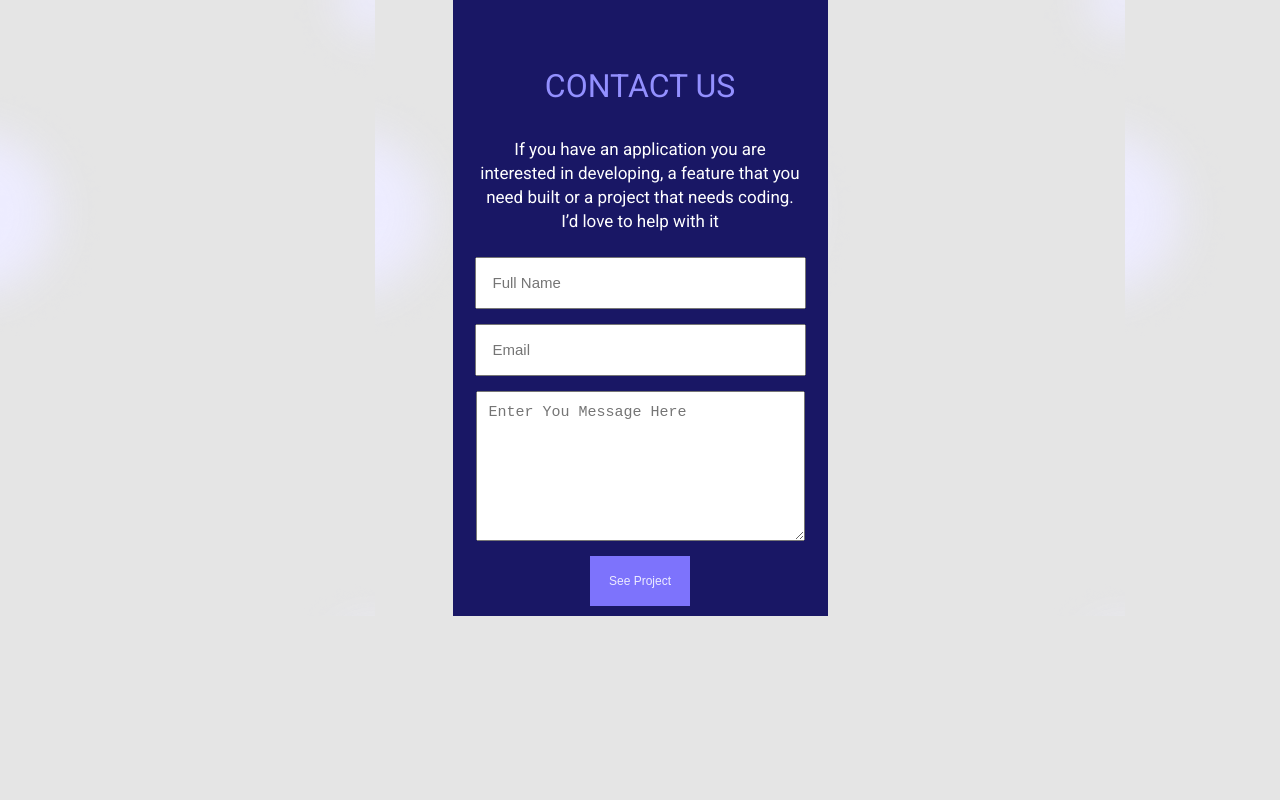
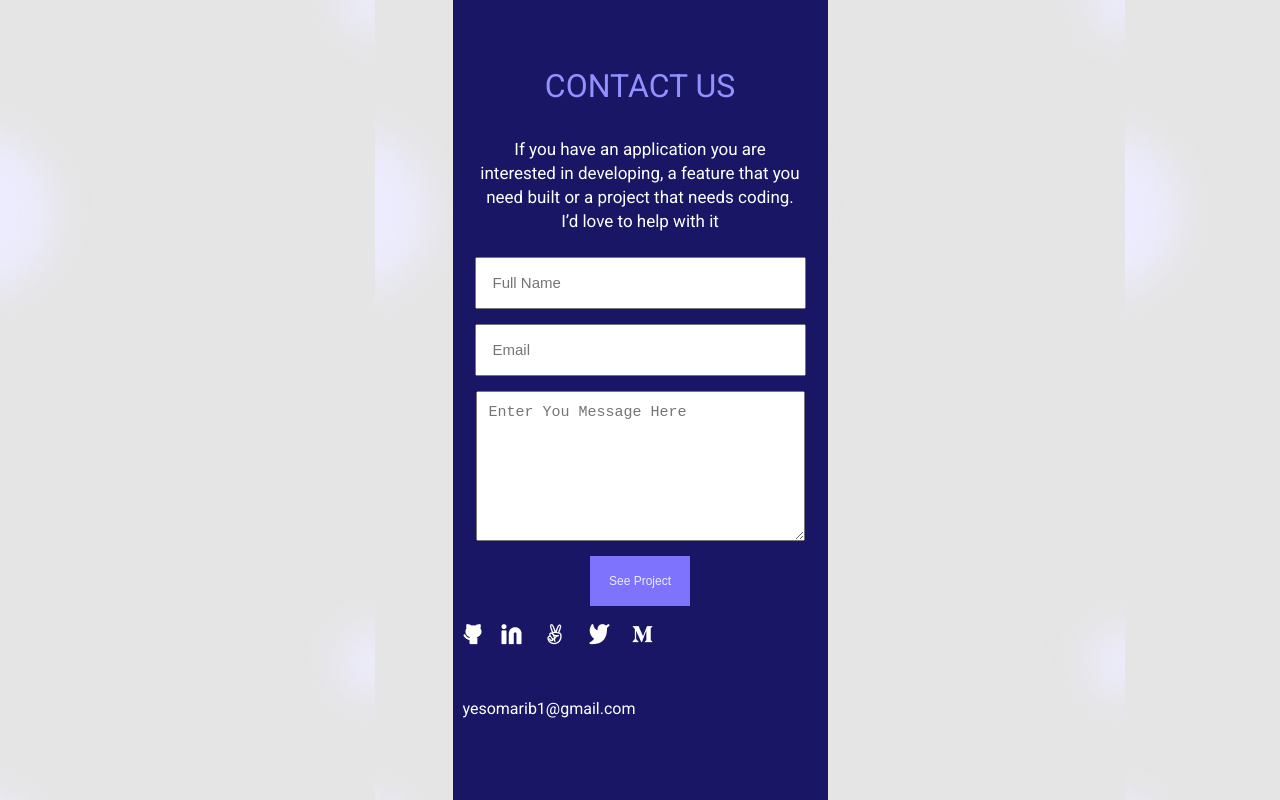
Before and after one commit to sushen/Soma-portfolio, a website: page Index.html in a window 1280 px wide. Shown: the part 4558-5358 px from the top of the page. Before the commit the page ends 5174 px from the top, so only its background shows below. Drawn offline with Linux system fonts and the light colour scheme.

Commit message:
Add footer of the page with social media links

```diff
--- a/Index.html
+++ b/Index.html
@@ -224,7 +224,16 @@
 
         </main>
         <footer>
-
+            <nav class="social">
+                <ul>
+                    <li><a href="#"><img src="image/github.png" alt="github"></a></li>
+                    <li><a href="#"><img src="image/in.png" alt="linkIn"></a></li>
+                    <li><a href="#"><img src="image/twofingers.png" alt="Two Fingers"></a></li>
+                    <li><a href="#"><img src="image/Twitter.png" alt="Twitter"></a></li>
+                    <li class="m"><a href="#"><img src="image/M.png" alt="M"></a></li>
+                </ul>
+                <ul><li><a href="#">yesomarib1@gmail.com </a></li></ul>
+            </nav>
         </footer>
 
     </div>
```
